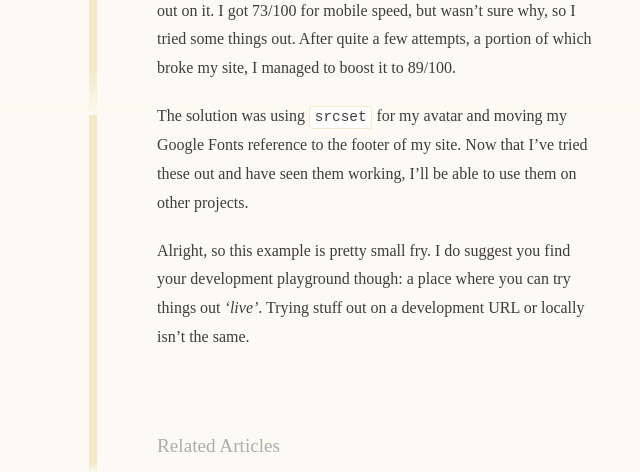
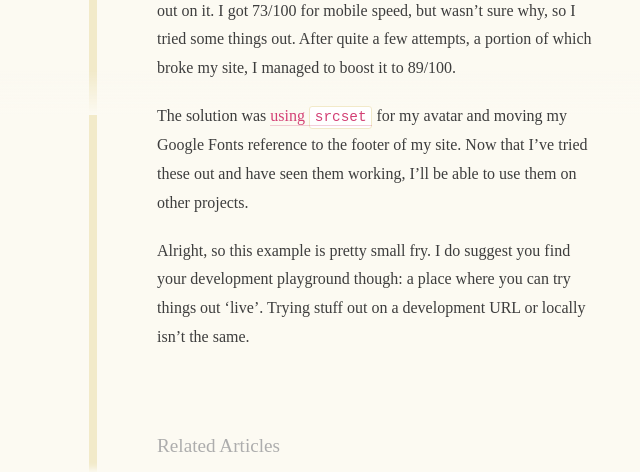
Before and after one commit to daviddarnes/david.darn.es, a Jekyll site: the page built from _posts/2016-06-06-my-domain-is-my-playground.md, in a window 1280 px wide. Shown: the part 785-1257 px from the top of the page, without its empty margins (320-960 px from the left). Built offline with Jekyll 4.4.1, drawn with Linux system fonts in a browser that asks for light colours; some web fonts are replaced; some of the changed lines change nothing that is shown.

Commit message:
Adds link, removes italics

```diff
--- a/_posts/2016-06-06-my-domain-is-my-playground.md
+++ b/_posts/2016-06-06-my-domain-is-my-playground.md
@@ -17,6 +17,6 @@ You probably have something similar; maybe not with your own site, but with a si
 
 Here's a brief example: after seeing a few results come out of the new ["Test my site"](https://testmysite.thinkwithgoogle.com/) page from Google (which is actually just [Page Speed Insights](https://developers.google.com/speed/pagespeed/insights/) with a pretty UI over it), I tested my own site out on it. I got 73/100 for mobile speed, but wasn't sure why, so I tried some things out. After quite a few attempts, a portion of which broke my site, I managed to boost it to 89/100.
 
-The solution was using `srcset` for my avatar and moving my Google Fonts reference to the footer of my site. Now that I've tried these out and have seen them working, I'll be able to use them on other projects.
+The solution was [using `srcset`](https://css-tricks.com/responsive-images-youre-just-changing-resolutions-use-srcset/) for my avatar and moving my Google Fonts reference to the footer of my site. Now that I've tried these out and have seen them working, I'll be able to use them on other projects.
 
-Alright, so this example is pretty small fry. I do suggest you find your development playground though: a place where you can try things out _'live'_. Trying stuff out on a development URL or locally isn't the same.
+Alright, so this example is pretty small fry. I do suggest you find your development playground though: a place where you can try things out 'live'. Trying stuff out on a development URL or locally isn't the same.
```
